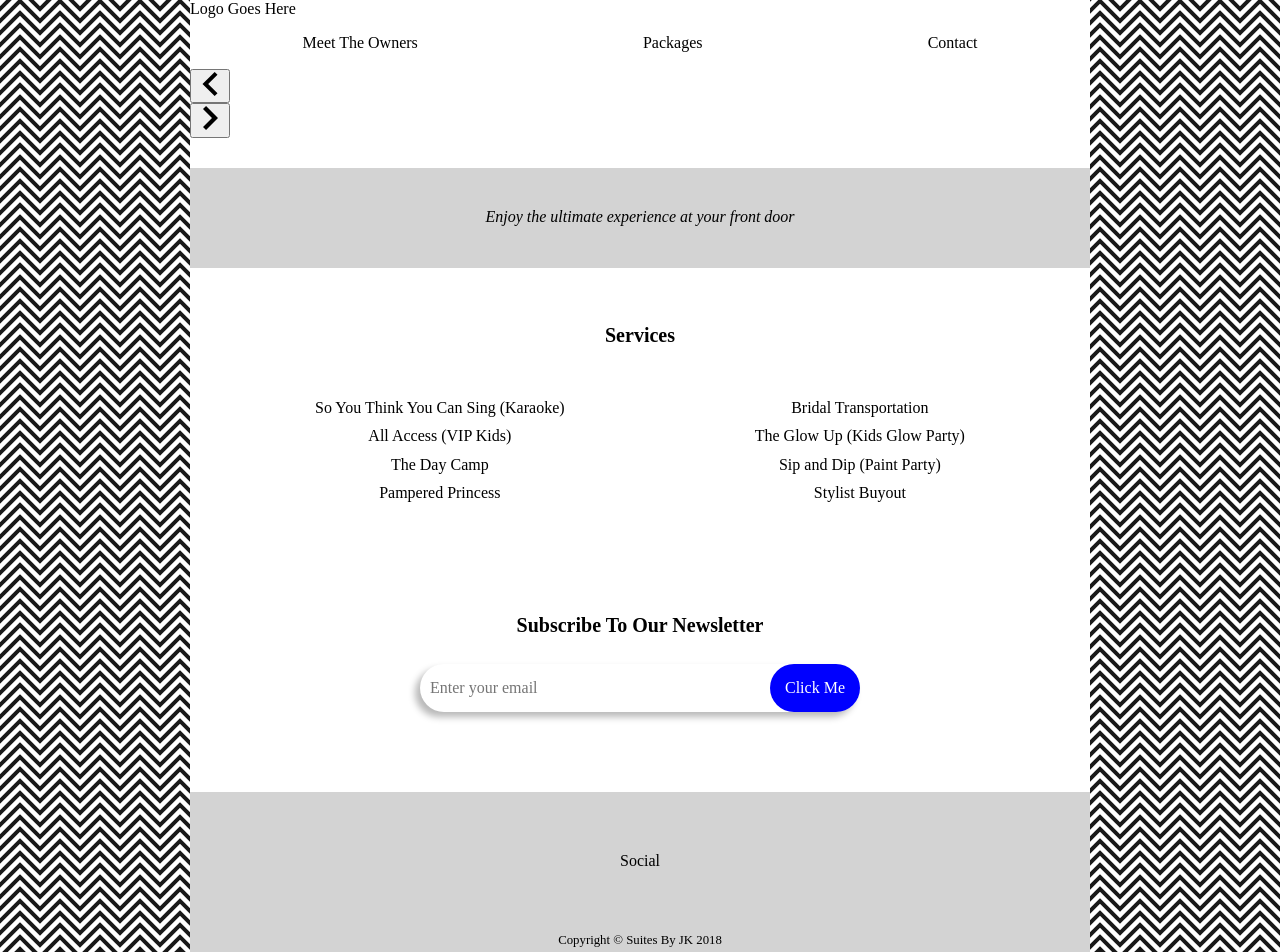
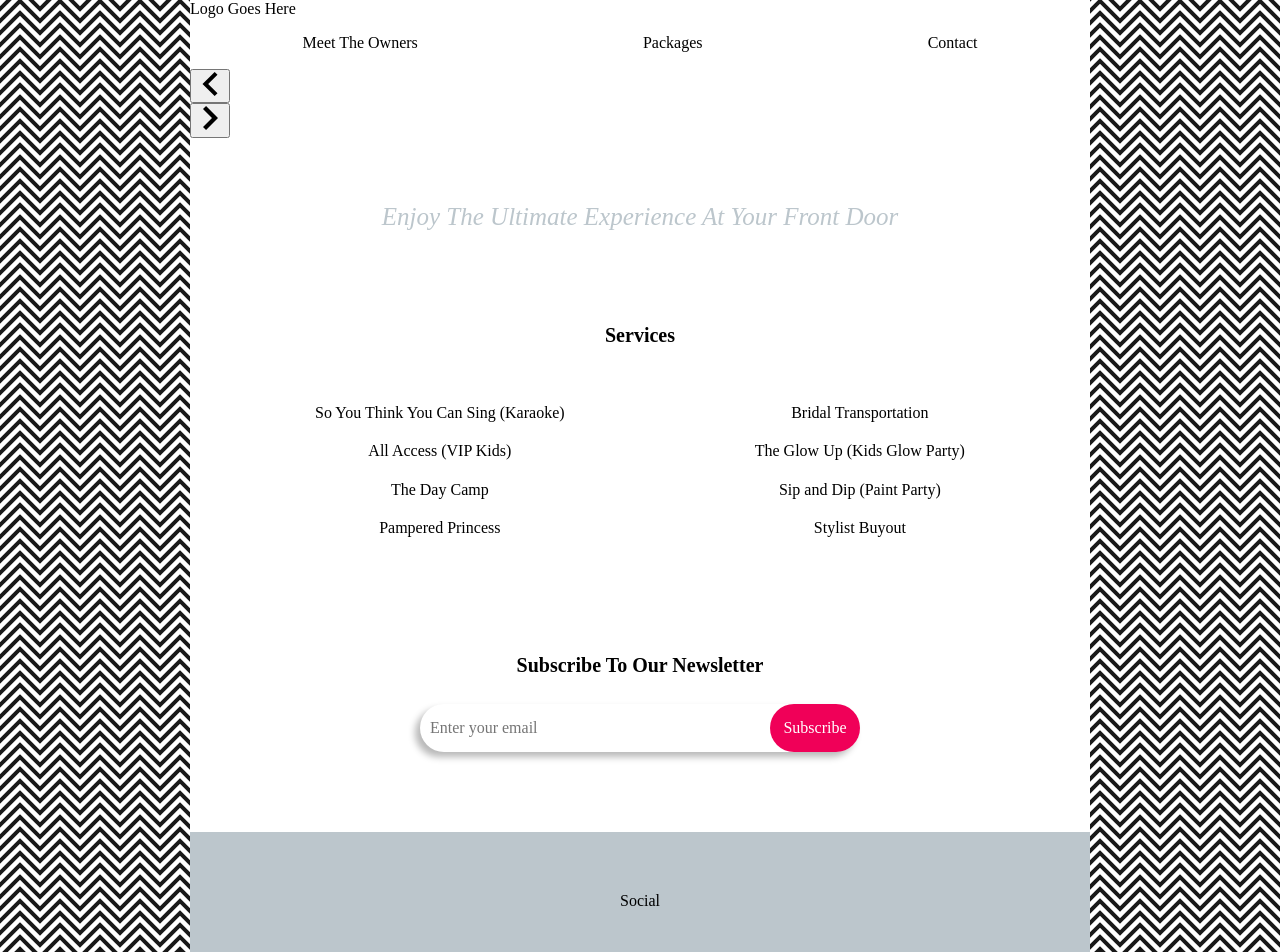
Before and after one commit to smithmanny/Suites-By-JK, a React (Create React App) app in the folder client/: page / in a window 1280 px wide. Shown: the top 952 px of the page. Built offline with nearby package versions, Linux system fonts and the light colour scheme.

Commit message:
Landing page rough draft

```diff
--- a/client/src/components/Footer/Footer.css
+++ b/client/src/components/Footer/Footer.css
@@ -3,7 +3,7 @@
   flex-direction: column;
   text-align: center;
   margin-top: 50px;
-  background: lightgray;
+  background: var(--gray);
   padding: 30px;
 }
 .footer .newsletter-container {
--- a/client/src/components/Footer/Footer.js
+++ b/client/src/components/Footer/Footer.js
@@ -1,5 +1,4 @@
 import React, { Component } from 'react'
-import Newsletter from '../Newsletter/Newsletter'
 import './Footer.css'
 
 class Footer extends Component {
--- a/client/src/components/Landing/Landing.css
+++ b/client/src/components/Landing/Landing.css
@@ -3,7 +3,7 @@
 }
 
 .quote-wrapper {
-  background: lightgray;
+  /* background: lightgray; */
   padding: 10px 30px;
   height: 100px;
   display: flex;
@@ -13,6 +13,9 @@
   text-align: center;
   font-style: italic;
   width: 100%;
+  color: var(--gray);
+  text-transform: capitalize;
+  font-size: 25px;
 }
 
 .services-wrapper {
@@ -28,5 +31,5 @@
 }
 .left-service ul li, .right-service ul li {
   list-style-type: none;
-  margin: 5px 0;
+  margin: 10px 0;
 }
--- a/client/src/components/Newsletter/Newsletter.css
+++ b/client/src/components/Newsletter/Newsletter.css
@@ -18,7 +18,7 @@
 .newsletter-btn {
   margin-left: -90px;
   width: 90px;
-  background: blue;
+  background: var(--pink);
   color: white;
   border-radius: 100px;
   border: none;
--- a/client/src/components/Newsletter/Newsletter.js
+++ b/client/src/components/Newsletter/Newsletter.js
@@ -31,7 +31,7 @@
             value={this.state.newsletterInput}
             />
 
-            <button className='newsletter-btn'>Click Me</button>
+            <button className='newsletter-btn'>Subscribe</button>
         </div>
       </div>
     )
```
Also changed, not shown: client/src/index.css (+0 -1 lines).
